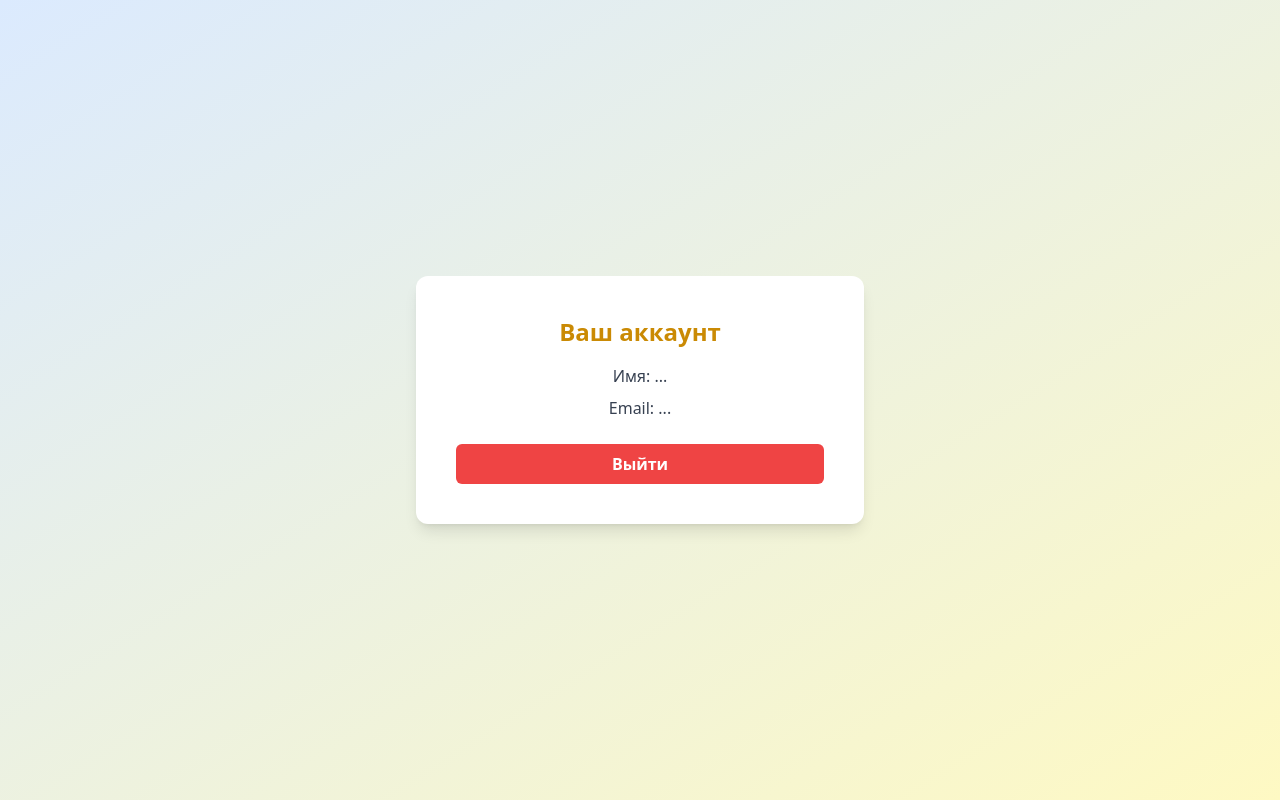
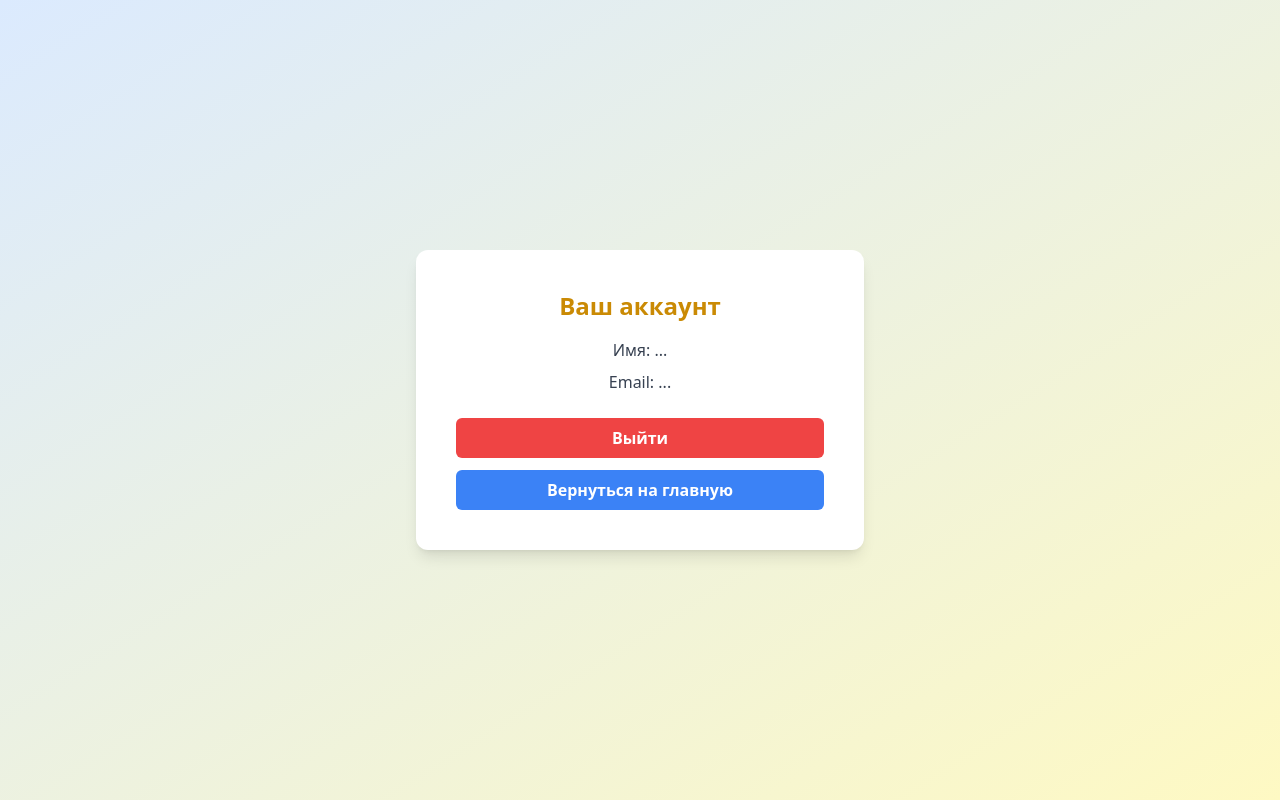
Before and after one commit to Rayfff01/pizzaDay, a website built with Vite: page account.html in a window 1280 px wide. Built offline with nearby package versions, Linux system fonts and the light colour scheme; no server answers; a script that the page names is missing.

Commit message:
Добавлена кнопка для возвращения на главную страницу

```diff
--- a/account.html
+++ b/account.html
@@ -24,6 +24,10 @@
             class="w-full bg-red-500 text-white font-semibold py-2 rounded-md hover:bg-red-600 transition-colors">
       Выйти
     </button>
+    <a href="index.html"
+   class="w-full mt-3 block bg-blue-500 text-white font-semibold py-2 rounded-md hover:bg-blue-600 transition-colors">
+  Вернуться на главную
+  </a>
   </div>
 
 </body>
```
